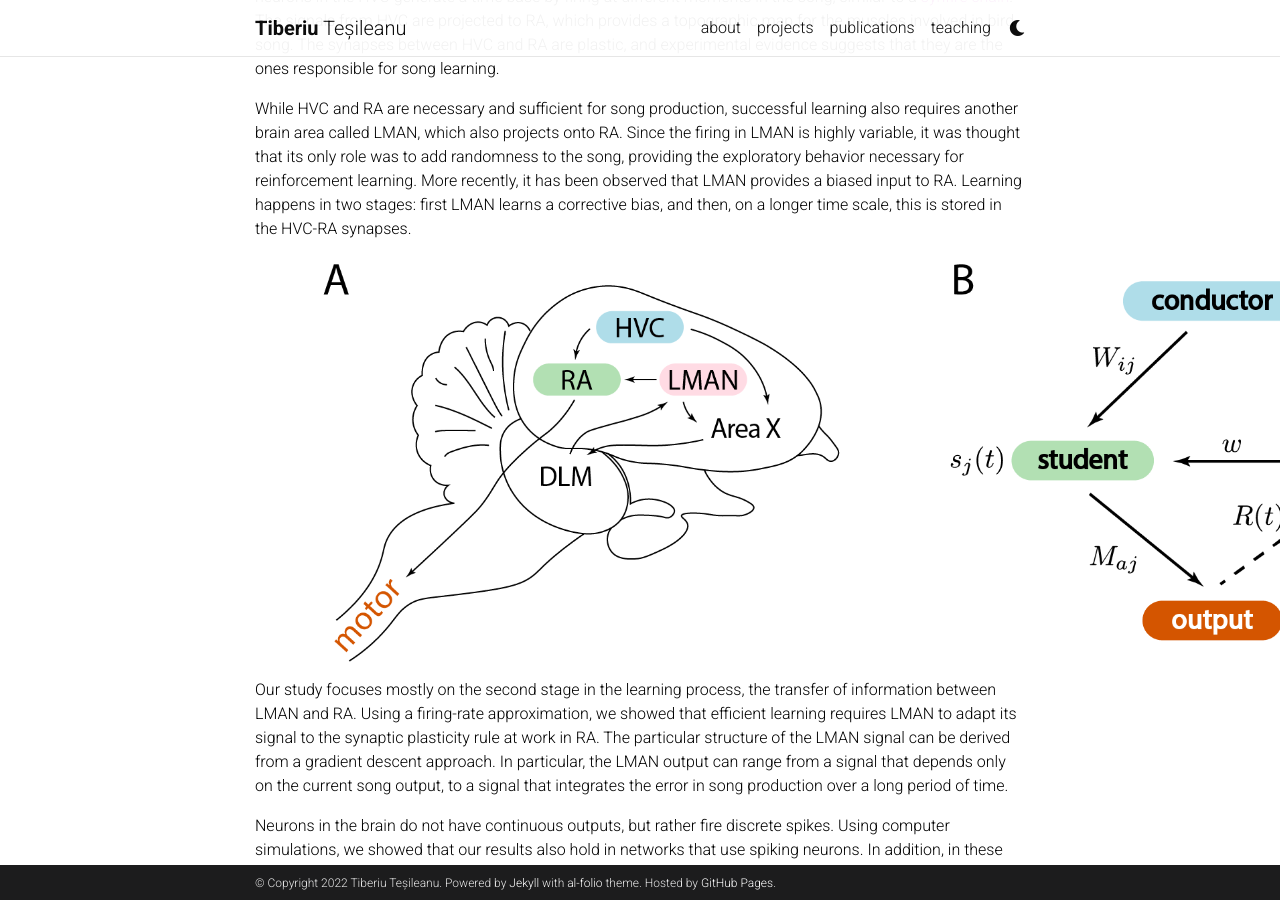
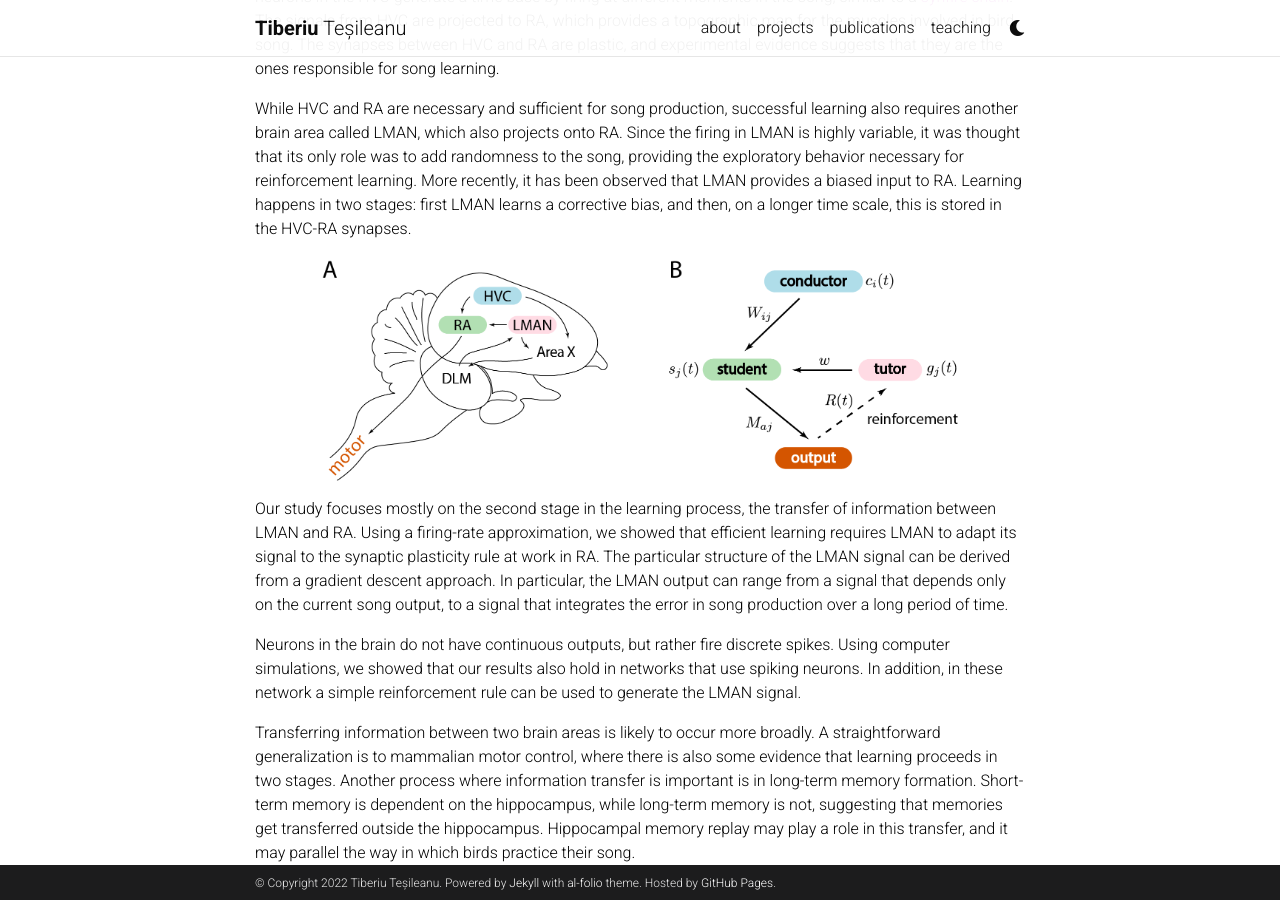
Before and after one commit to ttesileanu/ttesileanu.github.io, a Jekyll site: the page built from _projects/birdsong.md, in a window 1280 px wide and 900 px high, scrolled down 791 px. Built offline with Jekyll 4.4.1, drawn with Linux system fonts in a browser that asks for light colours; full-size pictures stand in for the smaller copies a plugin makes; comment, search, counter and statistics services are not loaded; a style sheet for code colours, icons or effects is not loaded.

Commit message:
Fix image class in birdsong project

```diff
--- a/_projects/birdsong.md
+++ b/_projects/birdsong.md
@@ -57,7 +57,7 @@ longer time scale, this is stored in the HVC-RA synapses.
 
 <div class="row justify-content-sm-center">
     <div class="col-sm-10 mt-3 mt-md-0">
-        {%- include figure.html path="assets/img/project_birdsong_circuits.png" dark_path="assets/img/project_birdsong_circuits-dark.png" title="Biological circuit, and our model" zoomable=true -%}
+        {%- include figure.html path="assets/img/project_birdsong_circuits.png" dark_path="assets/img/project_birdsong_circuits-dark.png" title="Biological circuit, and our model" class="img-fluid rounded" zoomable=true -%}
     </div>
 </div>
 
```
